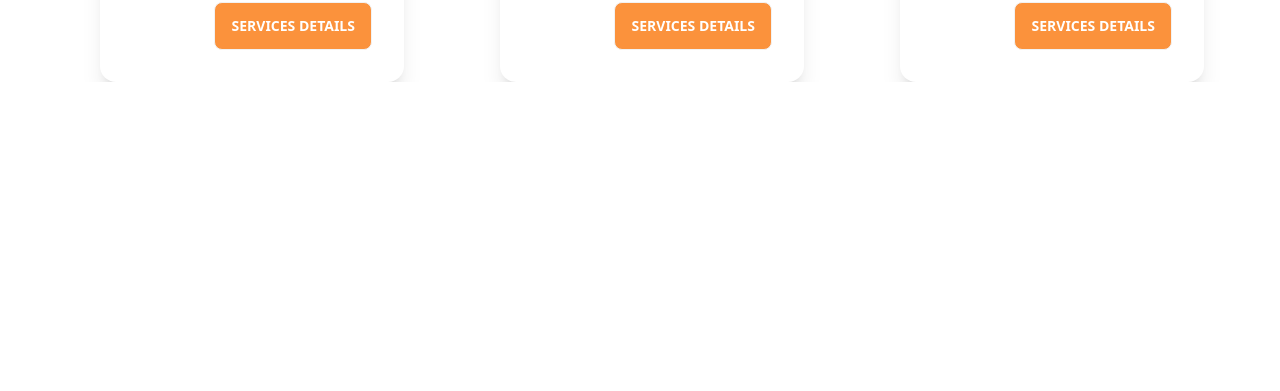
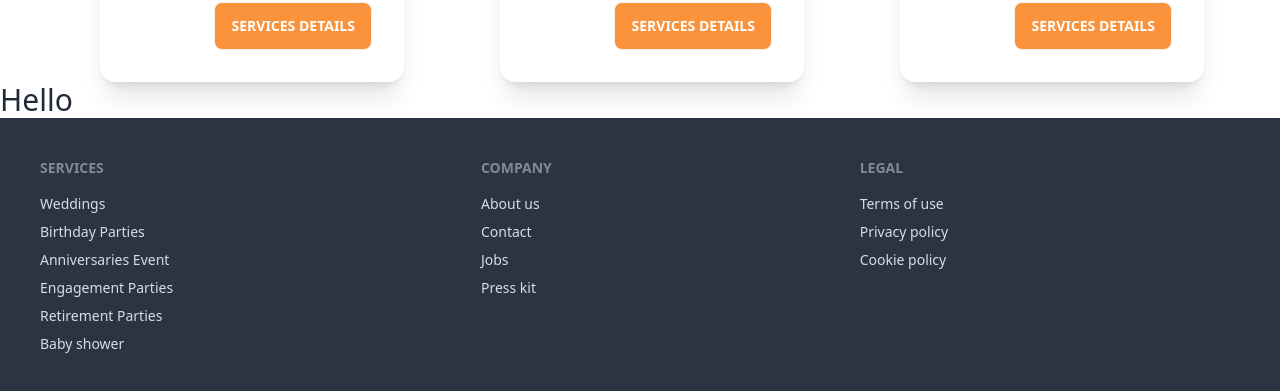
Before and after one commit to Zisan05/Event-management, a React (Vite) app: page / in a window 1280 px wide. Shown: the part 2274-2665 px from the top of the page. Before the commit the page ends 2356 px from the top, so only its background shows below. Built offline with nearby package versions, Linux system fonts and the light colour scheme; no server answers.

Commit message:
The privet Route part is complete

```diff
--- /dev/null
+++ b/src/componenets/Footer/Footer.jsx
@@ -0,0 +1,32 @@
+
+
+const Footer = () => {
+    return (
+        <footer className="footer p-10 bg-neutral text-neutral-content">
+  <nav>
+    <header className="footer-title">Services</header>
+    <a className="link link-hover">Weddings</a>
+    <a className="link link-hover">Birthday Parties</a>
+    <a className="link link-hover">Anniversaries Event</a>
+    <a className="link link-hover">Engagement Parties</a>
+    <a className="link link-hover">Retirement Parties</a>
+    <a className="link link-hover">Baby shower</a>
+  </nav>
+  <nav>
+    <header className="footer-title">Company</header>
+    <a className="link link-hover">About us</a>
+    <a className="link link-hover">Contact</a>
+    <a className="link link-hover">Jobs</a>
+    <a className="link link-hover">Press kit</a>
+  </nav>
+  <nav>
+    <header className="footer-title">Legal</header>
+    <a className="link link-hover">Terms of use</a>
+    <a className="link link-hover">Privacy policy</a>
+    <a className="link link-hover">Cookie policy</a>
+  </nav>
+</footer>
+    );
+};
+
+export default Footer;
--- a/src/componenets/Home/Home.jsx
+++ b/src/componenets/Home/Home.jsx
@@ -1,5 +1,7 @@
 import {useLoaderData}  from 'react-router-dom'
 import Card from '../Card/Card';
+import Review from '../Review/Review';
+import Footer from '../Footer/Footer';
 const Home = () => {
 
      const data = useLoaderData();
@@ -28,7 +30,12 @@ const Home = () => {
         data.map(data => <Card key = {data.id} data = {data}></Card>)
     }
  </div>
+ <div>
+  <Review></Review>
+ </div>
 
+
+ <Footer></Footer>
         </div>
     );
 };
--- a/src/componenets/Login/Login.jsx
+++ b/src/componenets/Login/Login.jsx
@@ -78,14 +78,14 @@ const Login = () => {
                  <div className="form-control mt-6">
 
                  {
-                                   ErrorMsg && <p className="text-red-600">
+                                   ErrorMsg && <p className="relative text-red-600">
                                         {ErrorMsg}
                                    </p>
                               }
 
 <span className="relative" onClick={ () => SetShowPassword(!ShowPassword)
                      }>
-                         <div className=" absolute left-[210px] md:left-[460px] lg:left-[460px] bottom-[155px] md:bottom-[85px]  lg:bottom-[85px]">
+                         <div className=" absolute left-[210px] md:left-[460px] lg:left-[460px] bottom-[85px] md:bottom-[65px]  lg:bottom-[65px]">
                          {
                               ShowPassword ? <FaRegEye></FaRegEye> : <FaRegEyeSlash></FaRegEyeSlash>
                          }
--- /dev/null
+++ b/src/componenets/PrivetRoute/PrivetRoute.jsx
@@ -0,0 +1,23 @@
+import { useContext } from "react";
+import { AuthContext } from "../Provider/AuthProvider";
+import {Navigate} from 'react-router-dom'
+
+
+const PrivetRoute = ({children}) => {
+
+    const {User , Loading} = useContext(AuthContext)
+
+     if(Loading){
+        return <span className="loading loading-spinner loading-lg"></span>
+     }
+
+
+    if(User){
+        return children;
+    }
+    return (
+        <Navigate to = {'/login'}></Navigate>
+    );
+};
+
+export default PrivetRoute;
--- a/src/componenets/Provider/AuthProvider.jsx
+++ b/src/componenets/Provider/AuthProvider.jsx
@@ -8,24 +8,29 @@ const AuthProvider = ({children}) => {
 
   const [User,setUser] = useState({})
 
+  const [Loading,setLoading] = useState(true)
+
 
     const CreateUser = (email,password) =>{
-
+        setLoading(true);
        return createUserWithEmailAndPassword(auth, email, password)
     }
 
     const LoginUser = (email,password) => {
+
+      setLoading(true);
         return signInWithEmailAndPassword(auth,email,password)
     }
 
   const LogoutUser = () => {
-
+      setLoading(true);
     return signOut(auth);
   }
 
   useEffect( () => {
     const unsubscribe =  onAuthStateChanged(auth , currentUser => {
          setUser(currentUser);
+         setLoading(false);
      })
 return () => {
  unsubscribe();
@@ -33,7 +38,7 @@ return () => {
 
  },[])
 
-    const AuthInfo = {User,CreateUser,LoginUser,LogoutUser}
+    const AuthInfo = {User,CreateUser,LoginUser,LogoutUser,Loading}
     return (
         <AuthContext.Provider value={AuthInfo}>
              {children}
--- a/src/componenets/Register/Register.jsx
+++ b/src/componenets/Register/Register.jsx
@@ -96,7 +96,7 @@ const Register = () => {
                     </div>
                      <span className="relative" onClick={ () => SetShowPassword(!ShowPassword)
                      }>
-                         <div className=" absolute left-[220px] md:left-[460px] lg:left-[460px] bottom-[16px]">
+                         <div className=" relative left-[220px] md:left-[460px] lg:left-[460px] bottom-[30px]">
                          {
                               ShowPassword ? <FaRegEye></FaRegEye> : <FaRegEyeSlash></FaRegEyeSlash>
                          }
@@ -106,7 +106,7 @@ const Register = () => {
 
                     <p>The account is already exist please go <Link className="text-blue-600" to ={'/login'}>Login</Link> </p>
                               {
-                                   ErrorMsg && <p className="text-red-600">
+                                   ErrorMsg && <p className=" text-red-600">
                                         {ErrorMsg}
                                    </p>
                               }
--- /dev/null
+++ b/src/componenets/Review/Review.jsx
@@ -0,0 +1,11 @@
+
+
+const Review = () => {
+    return (
+        <div>
+            <h1 className="text-3xl">Hello</h1>
+        </div>
+    );
+};
+
+export default Review;
--- a/src/componenets/Root/Root.jsx
+++ b/src/componenets/Root/Root.jsx
@@ -1,10 +1,12 @@
 import {Outlet} from "react-router-dom"
 import Navbar from "../Navbar/Navbar";
+
 const Root = () => {
     return (
         <div>
             <Navbar></Navbar>
             <Outlet></Outlet>
+
         </div>
     );
 };
--- a/src/main.jsx
+++ b/src/main.jsx
@@ -12,6 +12,7 @@ import Register from './componenets/Register/Register';
 import Login from './componenets/Login/Login';
 import AuthProvider from './componenets/Provider/AuthProvider';
 import CardsDetails from './componenets/CardsDetails/CardsDetails';
+import PrivetRoute from './componenets/PrivetRoute/PrivetRoute';
 
 const router = createBrowserRouter([
   {
@@ -26,7 +27,7 @@ const router = createBrowserRouter([
 
 {
     path: '/details/:id',
-    element:<CardsDetails></CardsDetails>,
+    element:<PrivetRoute><CardsDetails></CardsDetails></PrivetRoute>,
     loader: ()=> fetch('/event.json')
 },
 
```
